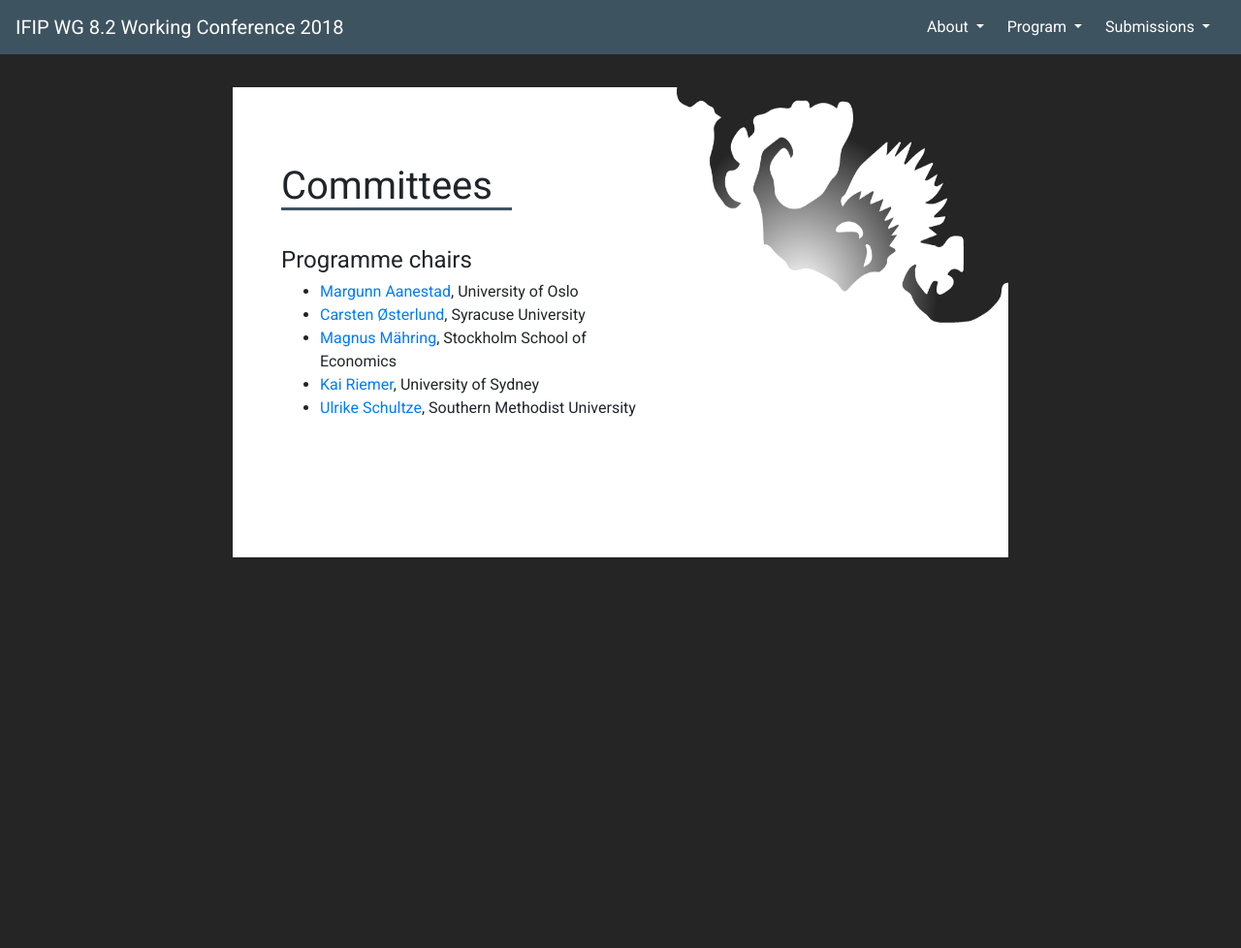
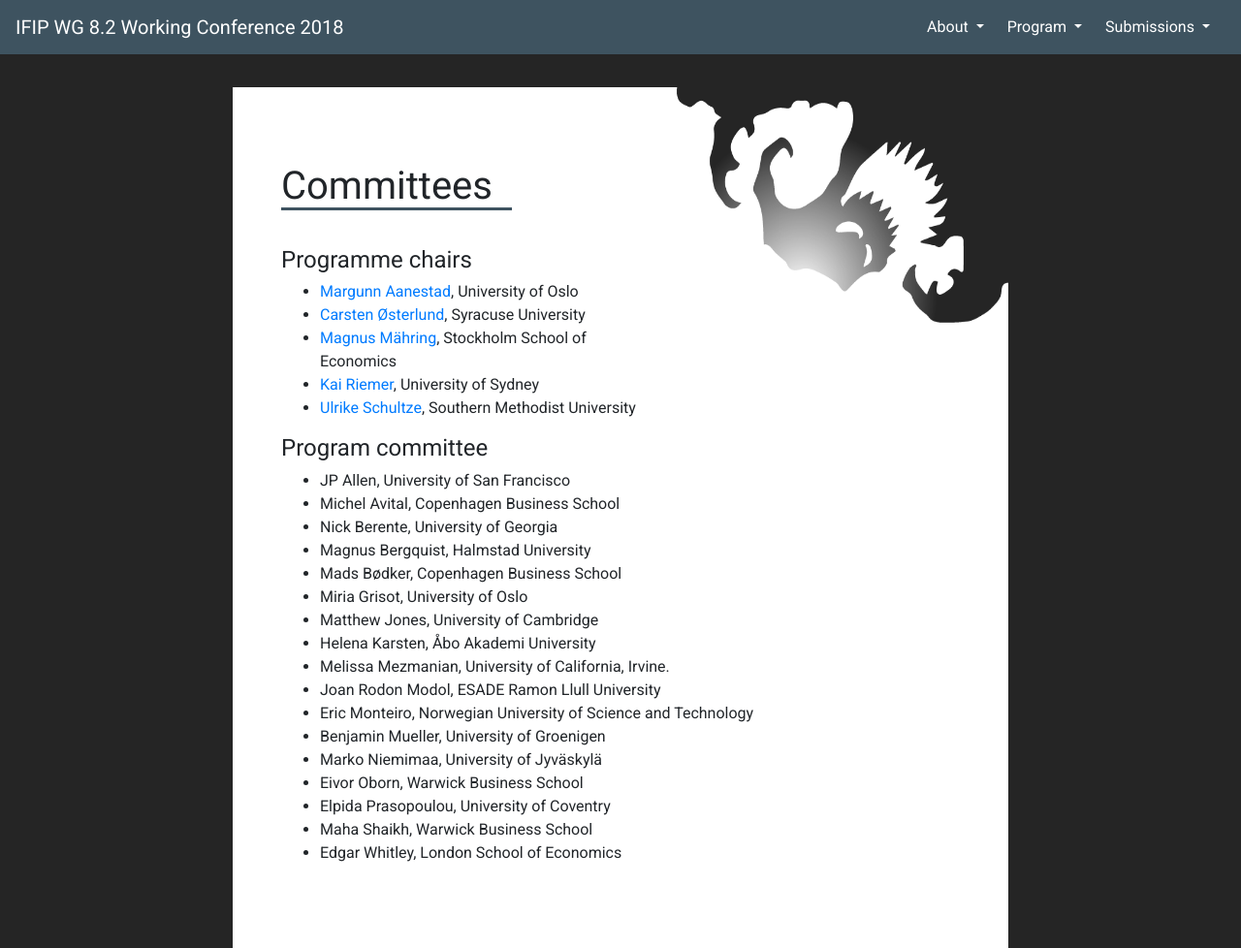
Before and after one commit to ifip82conf/ifip82conf.github.io, a Jekyll site: the page built from committees.md, in a window 1280 px wide and 978 px high. Shown: the whole window at 97% size. Built offline with Jekyll 4.4.1, drawn with Linux system fonts in a browser that asks for light colours; nearby versions of some CDN libraries.

Commit message:
fixed committee

```diff
--- a/committees.md
+++ b/committees.md
@@ -11,3 +11,22 @@ permalink: committees
 - [Magnus Mähring](https://www.hhs.se/sv/personsida/?personId=2861033), Stockholm School of Economics
 - [Kai Riemer](http://sydney.edu.au/business/staff/kai.riemer), University of Sydney
 - [Ulrike Schultze](http://www.smu.edu/Cox/Departments/FacultyDirectory/SchultzeUlrike), Southern Methodist University
+
+## Program committee
+- JP Allen,	University of San Francisco
+- Michel Avital,	Copenhagen Business School
+- Nick Berente,	University of Georgia
+- Magnus Bergquist,	Halmstad University
+- Mads Bødker, Copenhagen Business School
+- Miria Grisot, University of Oslo
+- Matthew Jones, University of Cambridge
+- Helena Karsten,	Åbo Akademi University
+- Melissa Mezmanian, University of California, Irvine.
+- Joan Rodon Modol, ESADE Ramon Llull University
+- Eric Monteiro, Norwegian University of Science and Technology
+- Benjamin Mueller, University of Groenigen
+- Marko Niemimaa,	University of Jyväskylä
+- Eivor Oborn,	Warwick Business School
+- Elpida Prasopoulou,	University of Coventry
+- Maha Shaikh,	Warwick Business School
+- Edgar Whitley,	London School of Economics
```
